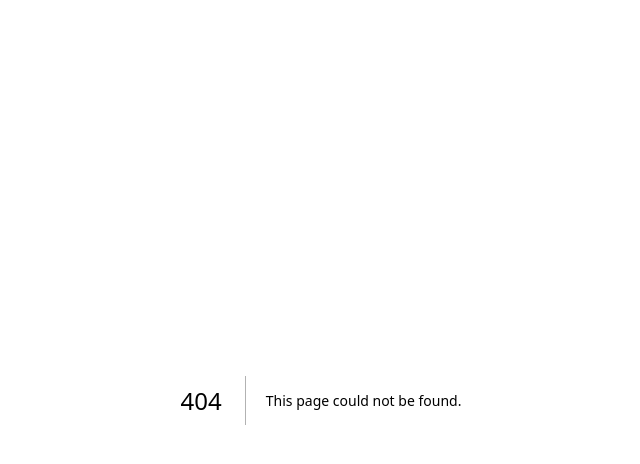
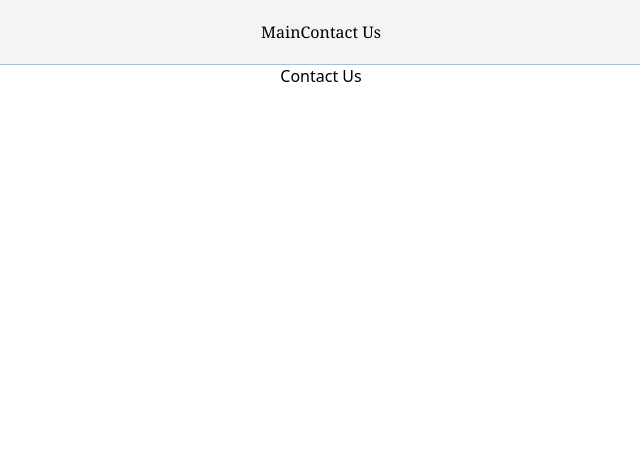
Before and after one commit to MrWebDeveloper20/socialnetwork, a Next.js app: page /contact in a window 1280 px wide. Before the commit this address had no page. Shown: the top 464 px of the page, without its empty margins (319-959 px from the left). Built offline with nearby package versions, Linux system fonts and the light colour scheme.

Commit message:
third commit

```diff
--- /dev/null
+++ b/app/(front)/contact/page.jsx
@@ -0,0 +1,11 @@
+import React from 'react'
+
+const ContactUs = () => {
+  return (
+    <div>
+      <h1>Contact Us</h1>
+    </div>
+  )
+}
+
+export default ContactUs
--- a/components/menu.jsx
+++ b/components/menu.jsx
@@ -5,6 +5,7 @@ const Menu = () => {
   return (
     <div className=''>
       <Link href={'/'} className='font-serif '>Main</Link>
+      <Link href={'/contact'} className='font-serif '>Contact Us</Link>
     </div>
   )
 }
```
Also changed, not shown: 2 other files (tests, documents, lock files or other folders).
